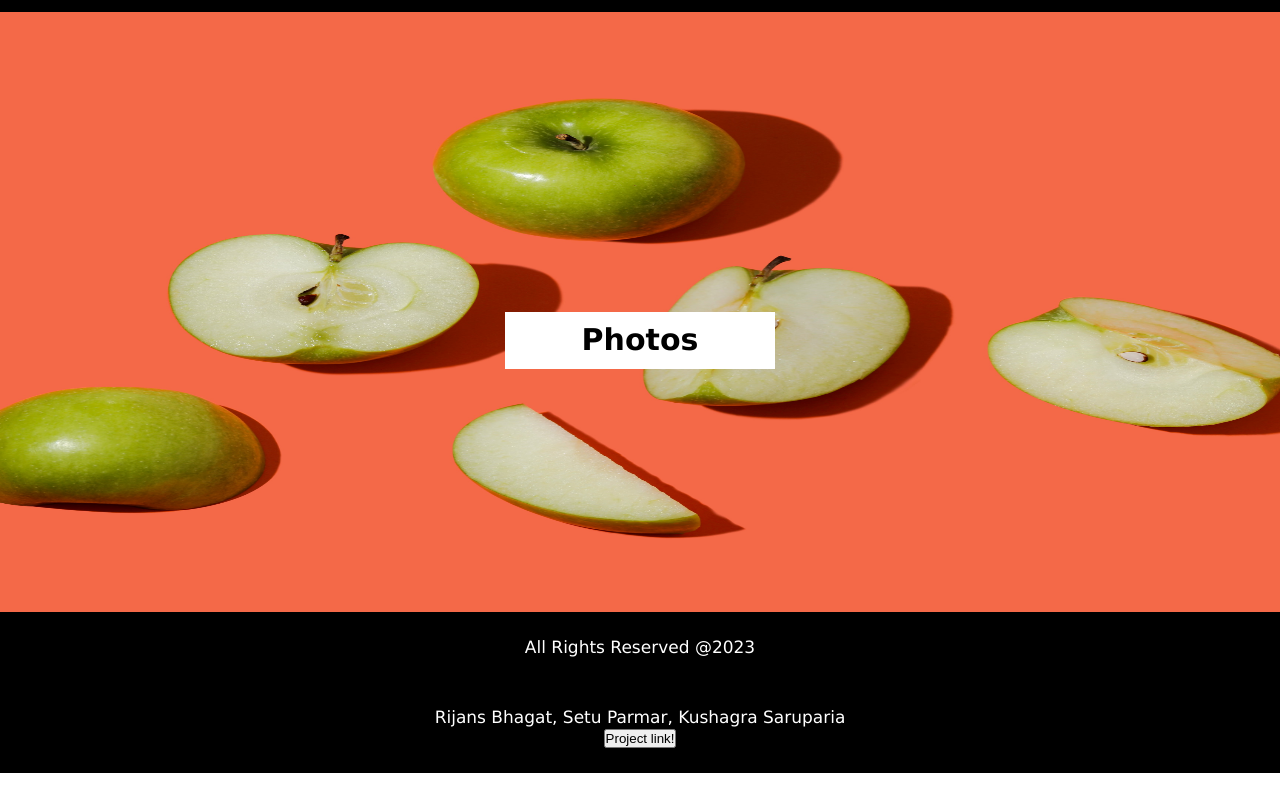
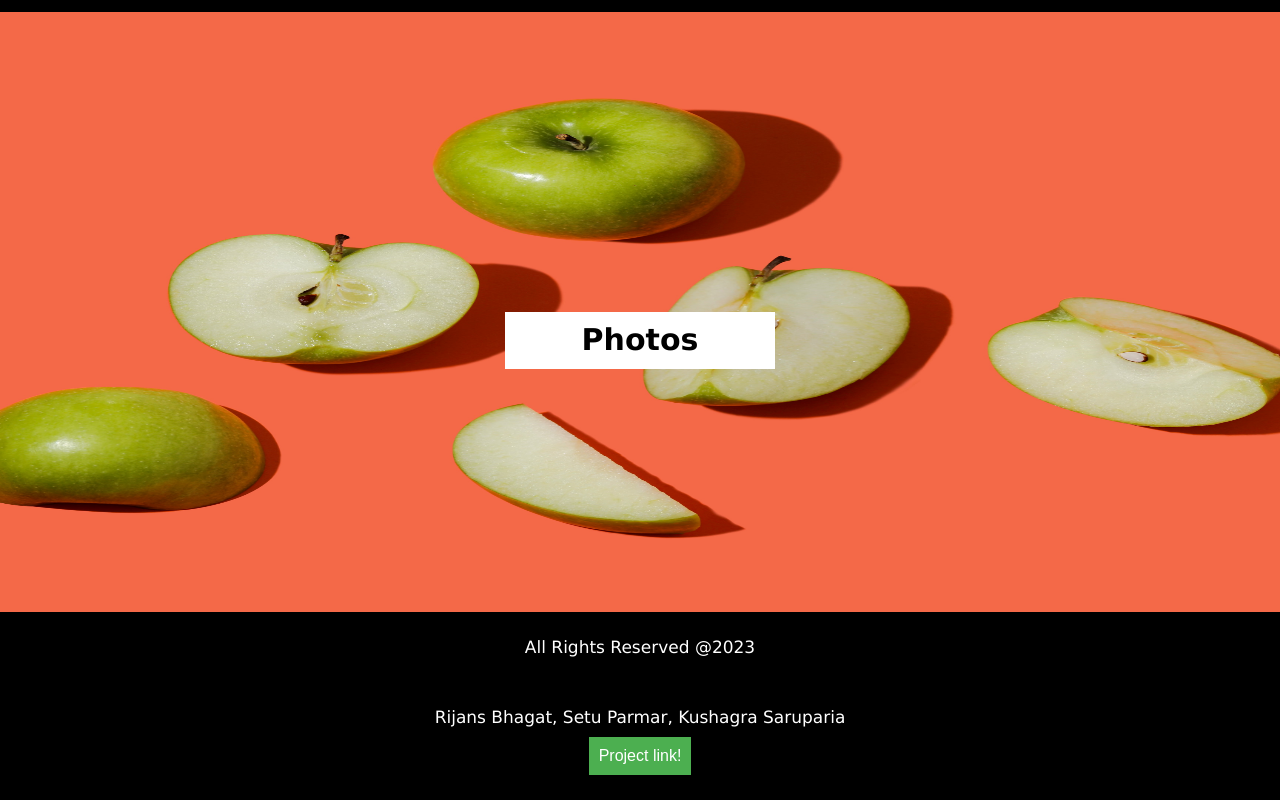
Before and after one commit to riju951/HackBusters, a plain HTML site: page index.html in a window 1280 px wide. Shown: the part 648-1448 px from the top of the page. Before the commit the page ends 1421 px from the top, so only its background shows below. Drawn offline with Linux system fonts and the light colour scheme.

Commit message:
Update index.html

```diff
--- a/index.html
+++ b/index.html
@@ -76,6 +76,18 @@
 			font-family: Verdana;
 			background-color: black;
 			color: white;
+
+		  button {
+  			background-color: #4CAF50; /* Green */
+ 			border: none;
+ 			color: white;
+ 			padding: 10px 10px;
+  			text-align: center;
+			text-decoration: none;
+			display: inline-block;
+  			font-size: 16px;
+  			margin-top: 10px;
+			}
 		}
 	</style>
 </head>
```
